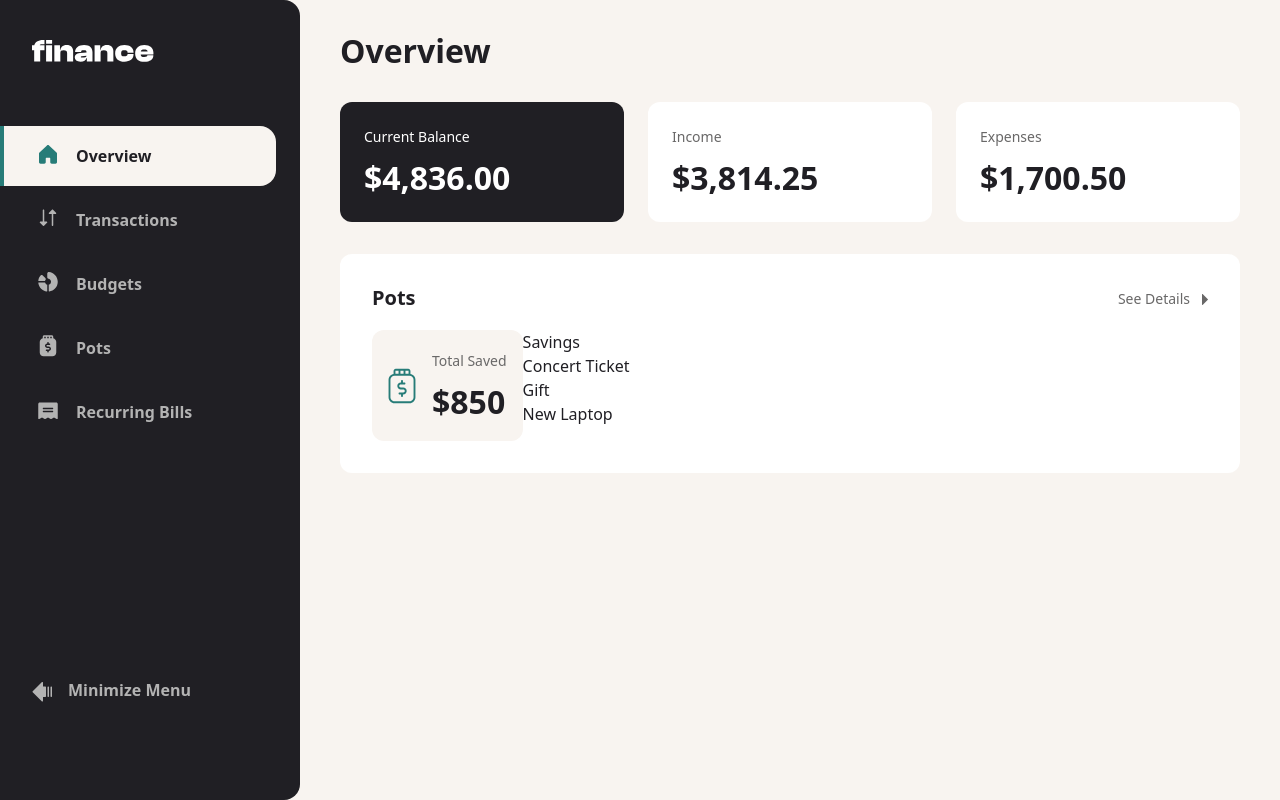
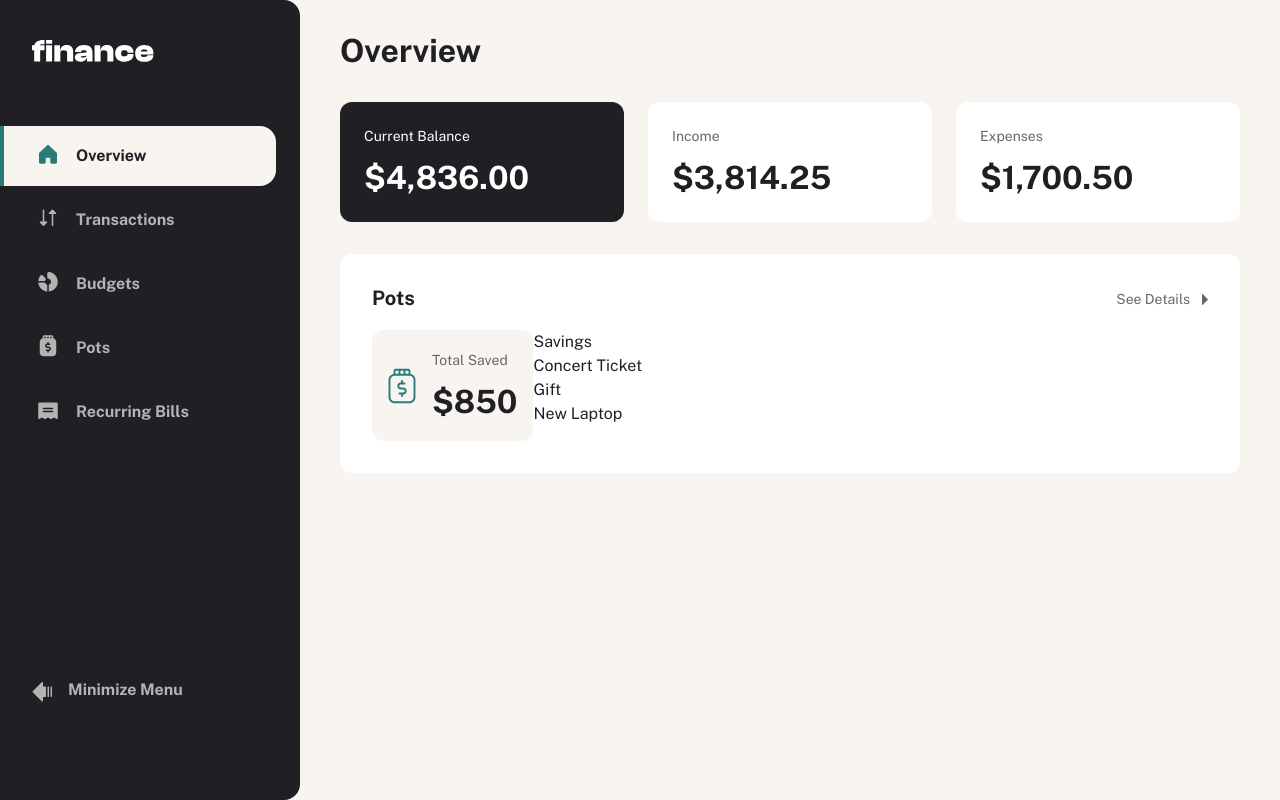
Before and after one commit to PioKl/Personal-Finance-App, a Next.js app: page / in a window 1280 px wide. Built offline with nearby package versions, Linux system fonts and the light colour scheme.

Commit message:
font update

```diff
--- a/app/layout.tsx
+++ b/app/layout.tsx
@@ -19,7 +19,7 @@ export default function RootLayout({
 }>) {
   return (
     <html lang="en">
-      <body className={`${publicSans.variable} antialiased`}>{children}</body>
+      <body className={`${publicSans.className} antialiased`}>{children}</body>
     </html>
   );
 }
```
